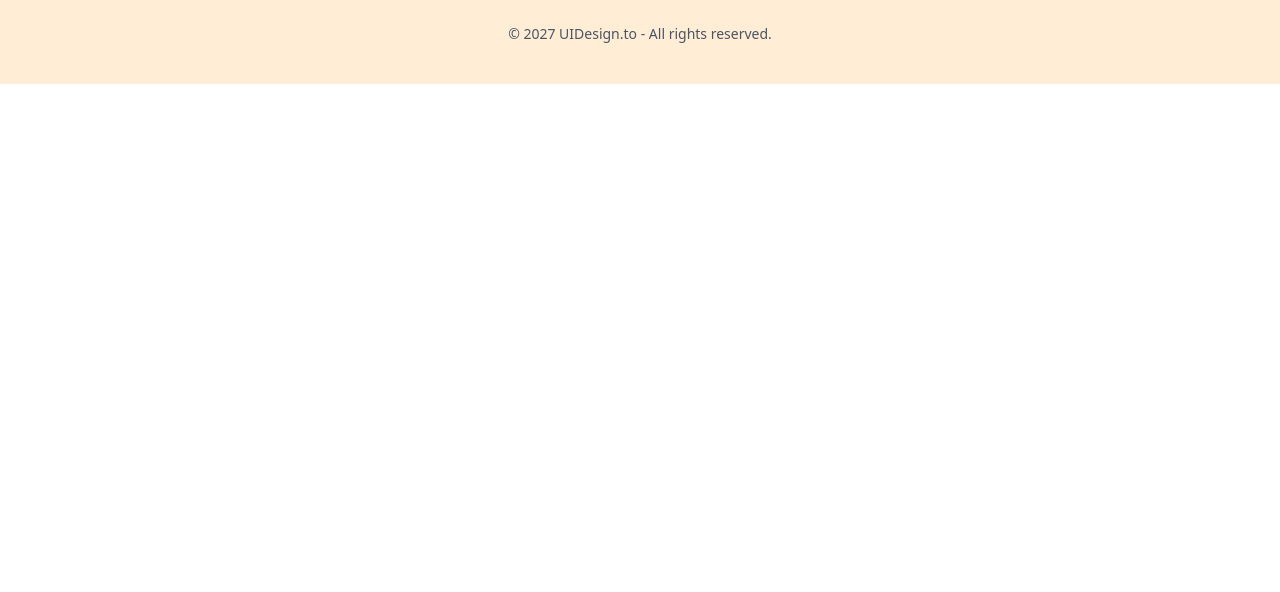
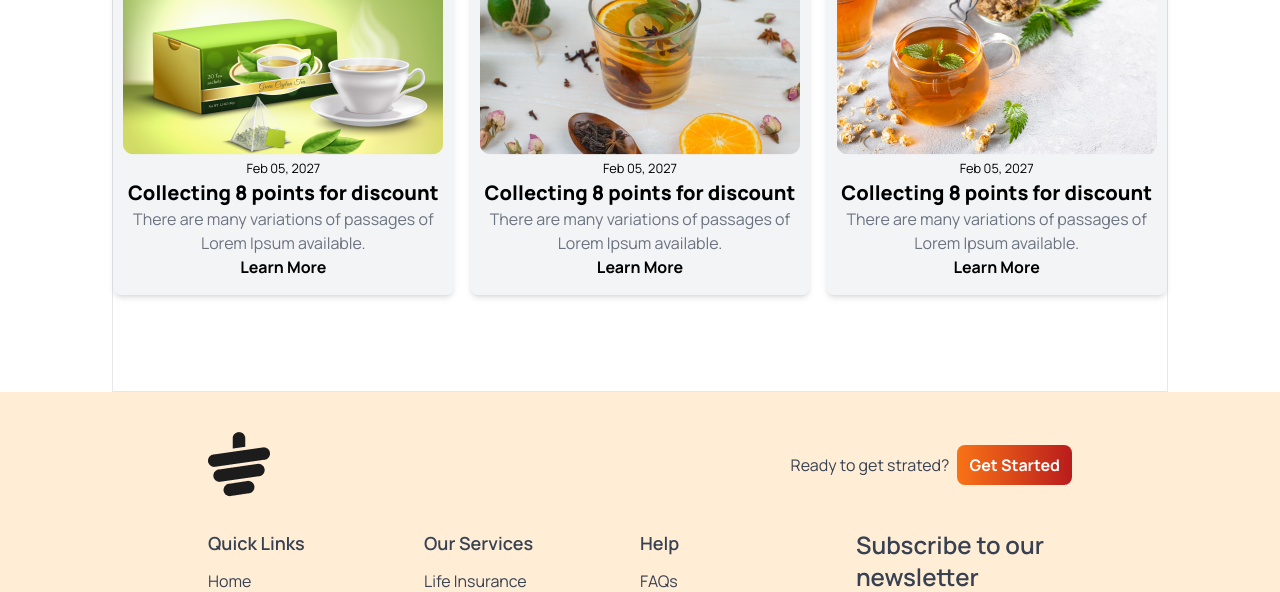
Before and after one commit to delrobaakter/tea-house-with-tailwind-css, a plain HTML site: page index.html in a window 1280 px wide. Shown: the part 2901-3493 px from the top of the page. Before the commit the page ends 2985 px from the top, so only its background shows below. Drawn offline with nearby package versions, Linux system fonts and the light colour scheme.

Commit message:
news & event section done

```diff
--- a/index.html
+++ b/index.html
@@ -18,13 +18,16 @@
         extend: {
           colors: {
             clifford: '#da373d',
-          }
-        }
-      }
+          },
+          fontFamily: {
+            'manrope': ['Manrope', 'sans-serif'],
+          },
+        },
+      },
     }
   </script>
 </head>
-<body>
+<body class="font-manrope">
     <main class="max-w-screen-xl mx-auto px-16 lg:px-28">
       <header class=" lg:flex pt-10 mb-20">
         <!-- text content -->
@@ -119,7 +122,7 @@
     </div>
   </div>
 <!-- text section -->
- <div class="">
+ <div>
   <h1 class="font-extrabold text-5xl mb-5">Great Tea, Freshly Presented</h1>
   <p class="font-medium text-base text-gray-500 mb-5">The meaning of gong cha is chanese is to provide the best tea to emperor from all possessions . It represents the highest quality and self expectation. Establishing in 2006, Gong cha had been deeply appreciated by its custoers  because of good words of mouth and unique customized service orginated from Taiwan.</p>
   <br>
@@ -173,7 +176,7 @@
   <div class="absolute -top-5 -left-5 bg-white rounded-full">
     <img class="p-1" src="images/client.png" alt="">
   </div>
-  <div class="">
+  <div>
   <p class=" text-gray-500 mb-5">We are providing the best and suitable home insurance services for the people who are interested to treatment</p>
   <h1 class="font-bold">Ilham Yuda</h1>
   <small class="text-gray-500 font-bold">Businessman</small>
@@ -181,10 +184,55 @@
   </div>
         </div>
         </div>
- </div>
+         </div>
        </section>
 
        <!-- new section -->
+        <section class="py-4 lg:py-24 border">
+          <!-- title -->
+<div class="text-center mb-4">
+<h2 class="font-extrabold text-3xl md:text-5xl mb-5">News & Events</h2>
+<p class="font-medium text-gray-600 max-w-xl mx-auto">There are many variations of passages of Lorem Ipsum available, but the majority have suffered alteration in some form, by injected humour, or randomised words which don't look even slightly believable. </p>
+</div>
+<!-- Card Container -->
+<div class="grid grid-cols-1 md:grid-cols-2 lg:grid-cols-3 gap-4">
+  <!-- card-1 -->
+<div class="bg-gray-100 rounded-lg shadow-md overflow-hidden ">
+<div> <img class="mx-auto pt-4" src="images/news-1.png" alt=""></div>
+<!-- text -->
+<div class="text-center mb-4">
+<small>Feb 05, 2027</small>
+<h3 class="font-extrabold text-xl">Collecting 8 points for discount</h3>
+<p class="text-gray-500 ">There are many variations of passages of Lorem Ipsum available.</p>
+<h5 class=" font-bold">Learn More</h5>
+</div>
+</div>
+
+ <!-- card-2-->
+ <div class="bg-gray-100 rounded-lg shadow-md overflow-hidden ">
+  <div> <img class="mx-auto pt-4" src="images/news-2.png" alt=""></div>
+  <!-- text -->
+  <div class="text-center mb-4">
+  <small>Feb 05, 2027</small>
+  <h3 class="font-extrabold text-xl">Collecting 8 points for discount</h3>
+  <p class="text-gray-500 ">There are many variations of passages of Lorem Ipsum available.</p>
+  <h5 class=" font-bold">Learn More</h5>
+  </div>
+  </div>
+   <!-- card-3 -->
+<div class="bg-gray-100 rounded-lg shadow-md overflow-hidden ">
+  <div> <img class="mx-auto pt-4" src="images/news-3.png" alt=""></div>
+  <!-- text -->
+  <div class="text-center mb-4">
+  <small>Feb 05, 2027</small>
+  <h3 class="font-extrabold text-xl">Collecting 8 points for discount</h3>
+  <p class="text-gray-500 ">There are many variations of passages of Lorem Ipsum available.</p>
+  <h5 class=" font-bold">Learn More</h5>
+  </div>
+  </div>
+  </div>
+
+        </section>
 
     </main>
      <!-- footer -->
```
